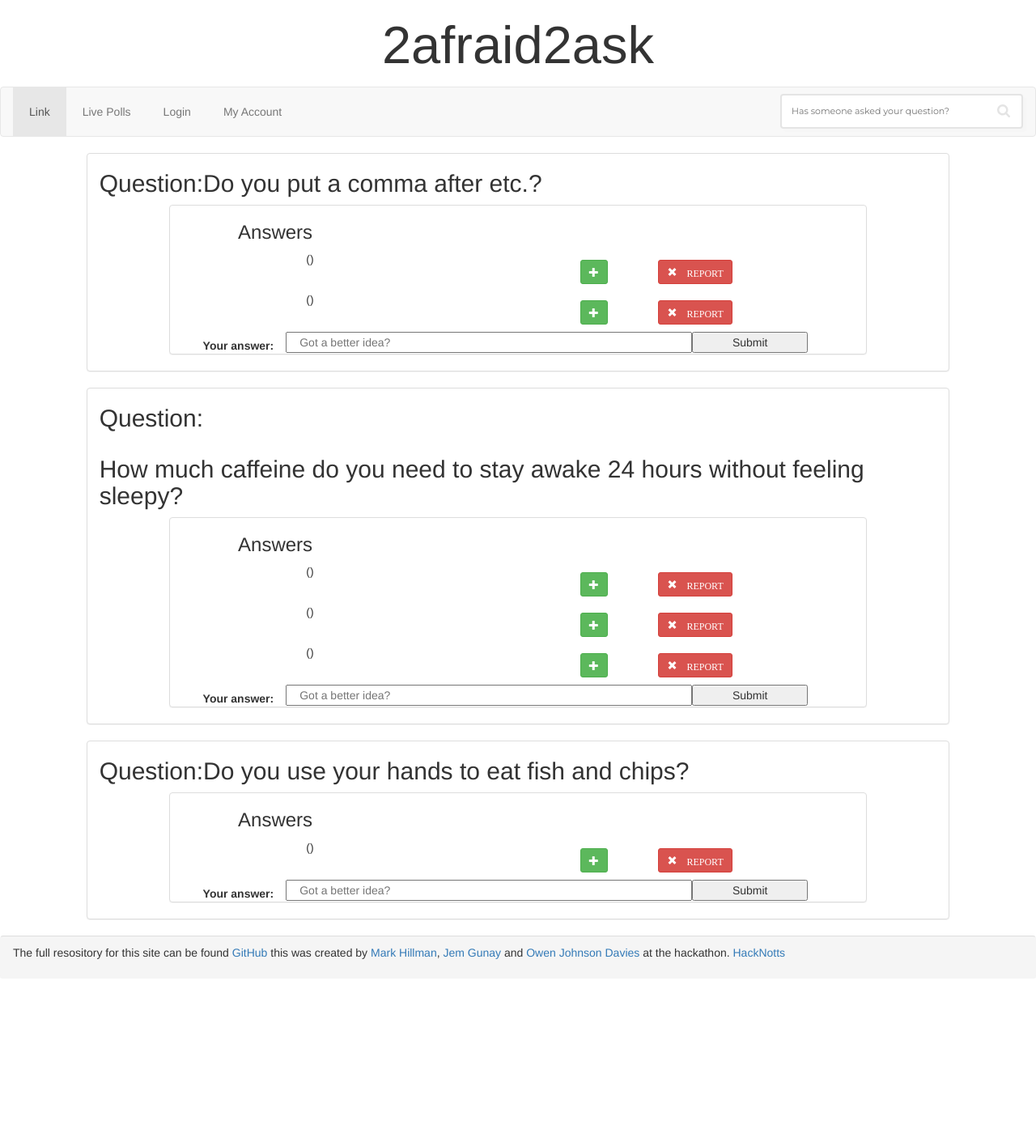
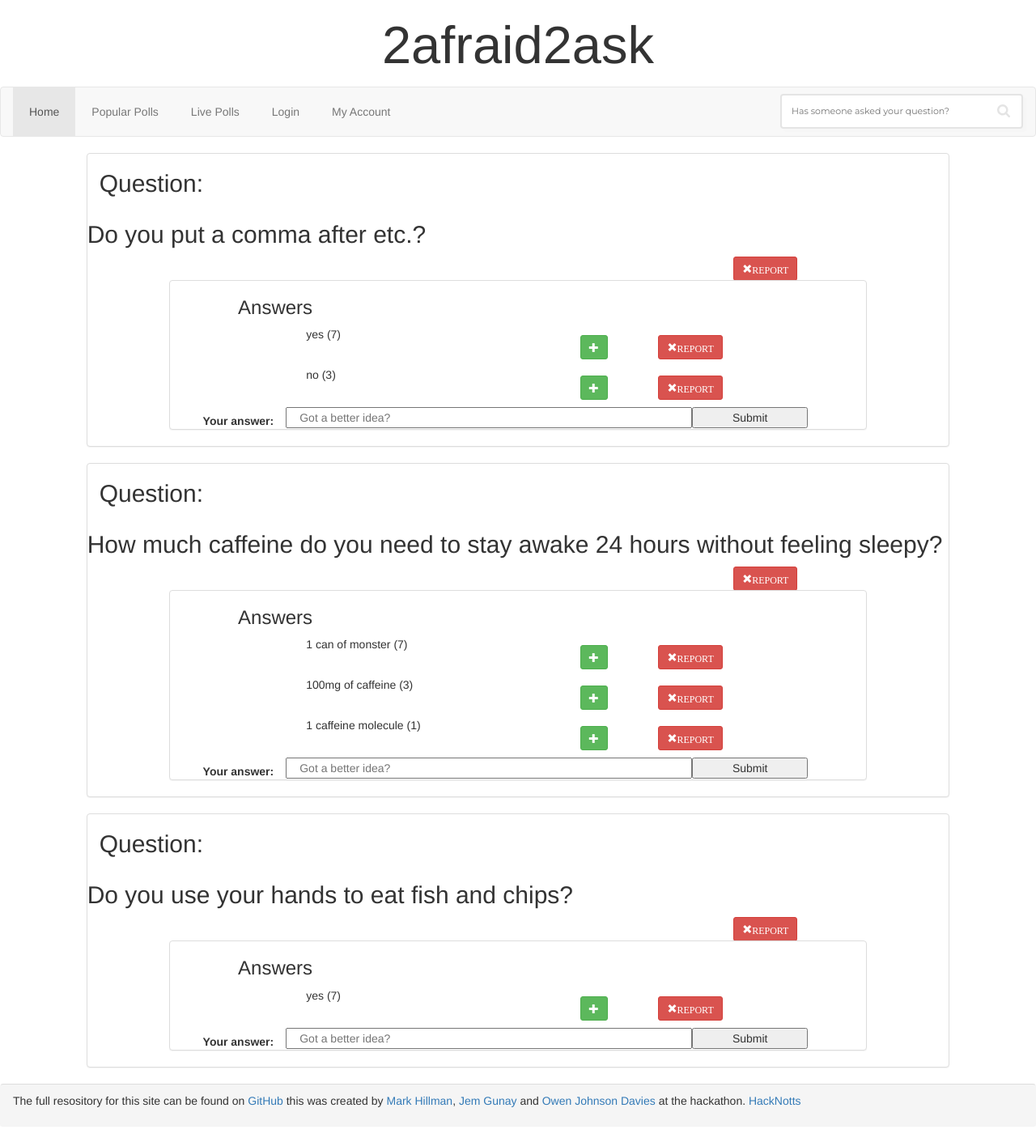
Before and after one commit to imitablerabbit/2afraid2ask, a Flask app: page / in a window 1280 px wide. Shown: the whole page at 81% size. Before the commit the page ends 1185 px from the top, so only its background shows below. Run offline with Flask 2, Linux system fonts and the light colour scheme; some libraries are stand-ins or nearby versions.

Commit message:
reporting

```diff
--- a/private/templates/base.html
+++ b/private/templates/base.html
@@ -17,10 +17,13 @@
     <div class="container-fluid">
         <!-- Collect the nav links, forms, and other content for toggling -->
         <ul class="nav navbar-nav">
-            <li class="active"><a href="#">Link <span class="sr-only">Popular Polls</span></a></li>
+            {% block nav %}
+            <li class="active"><a href="/">Home<span class="sr-only"></span></a></li>
+            <li><a href="#">Popular Polls</a></li>
             <li><a href="#">Live Polls</a></li>
             <li><a href="/login">Login</a></li>
             <li><a href="#">My Account</a></li>
+            {% endblock %}
         </ul>
         <div class="navbar-form navbar-right">
             <div class="aa-input-container" id="aa-input-container">
@@ -60,7 +63,7 @@
 {% endblock %}
 {% block footer %}
 <footer class="panel panel-footer  col-sm-12">
-    <p>The full resository for this site can be found
+    <p>The full resository for this site can be found on
     <a href="https://github.com/imitablerabbit/2afraid2ask"> GitHub</a>
     this was created by
     <a href="https://github.com/imitablerabbit">Mark Hillman</a>,
--- a/private/templates/index.html
+++ b/private/templates/index.html
@@ -10,17 +10,22 @@
 {% if poll.question %}
 <div class="panel panel-default col-sm-offset-1  col-sm-10">
     <h2>Question:</h2>
-    <h2>{{poll.question}}</h2>
+    <div class="row">
+        <h2>{{poll.question}}</h2>
+        <a type="button" href="/poll/report/{{poll.poll_id}}"
+           class=" col-sm-offset-9 btn btn-danger btn-sm glyphicon glyphicon-remove ">REPORT</a>
+    </div>
+
     {% if poll.answers %}
 
     <div class="panel panel-default col-sm-offset-1  col-sm-10">
         <h3 class="row col-sm-offset-1">Answers </h3>
-        {% for answer in poll.answers %}
+        {% for key, answer in poll.answers.items() %}
         <div class="row col-sm-offset-2">
             <div class="col-sm-6">{{answer.answer}} ({{answer.votes}})</div>
-            <a type="button" class="btn btn-success  btn-sm glyphicon glyphicon-plus navbar-btn "></a>
-            <a type="button" class=" col-sm-offset-1 btn btn-danger btn-sm glyphicon glyphicon-remove navbar-btn ">
-                REPORT</a>
+            <a type="button" class="btn btn-success  btn-sm glyphicon glyphicon-plus "></a>
+            <a type="button" href="/poll/{{poll.poll_id}}/answers/report/{{answer.answer_id}}"
+               class="  col-sm-offset-1 btn btn-danger btn-sm glyphicon glyphicon-remove navbar-btn ">REPORT</a>
         </div>
         {% endfor %}
         <form method="POST" class="form-horizontal">
--- a/server/static/main.css
+++ b/server/static/main.css
@@ -5,11 +5,6 @@
 h1 {
   font-size: 65px;
   text-align: center;
-}
-
-h2{
-    text-align: left;
-    float: left;
 }
 
 .search-container {
```
